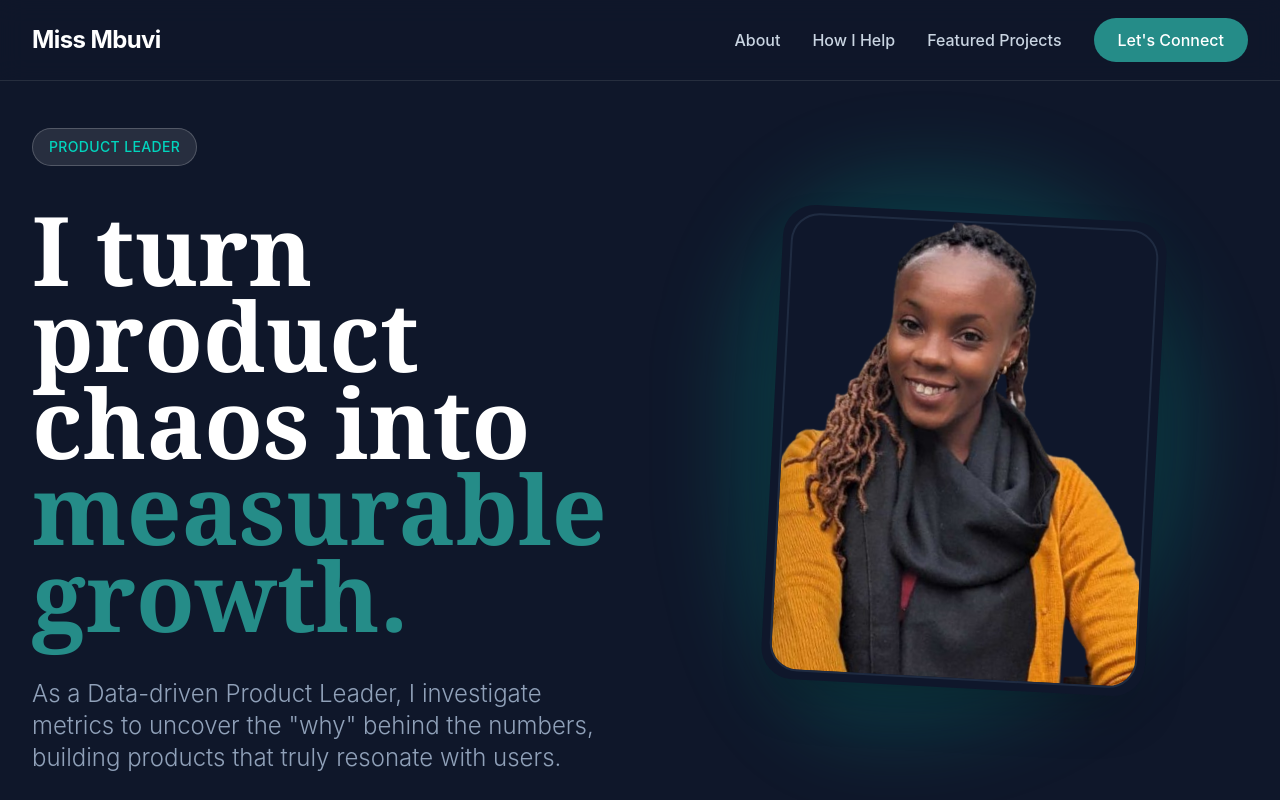
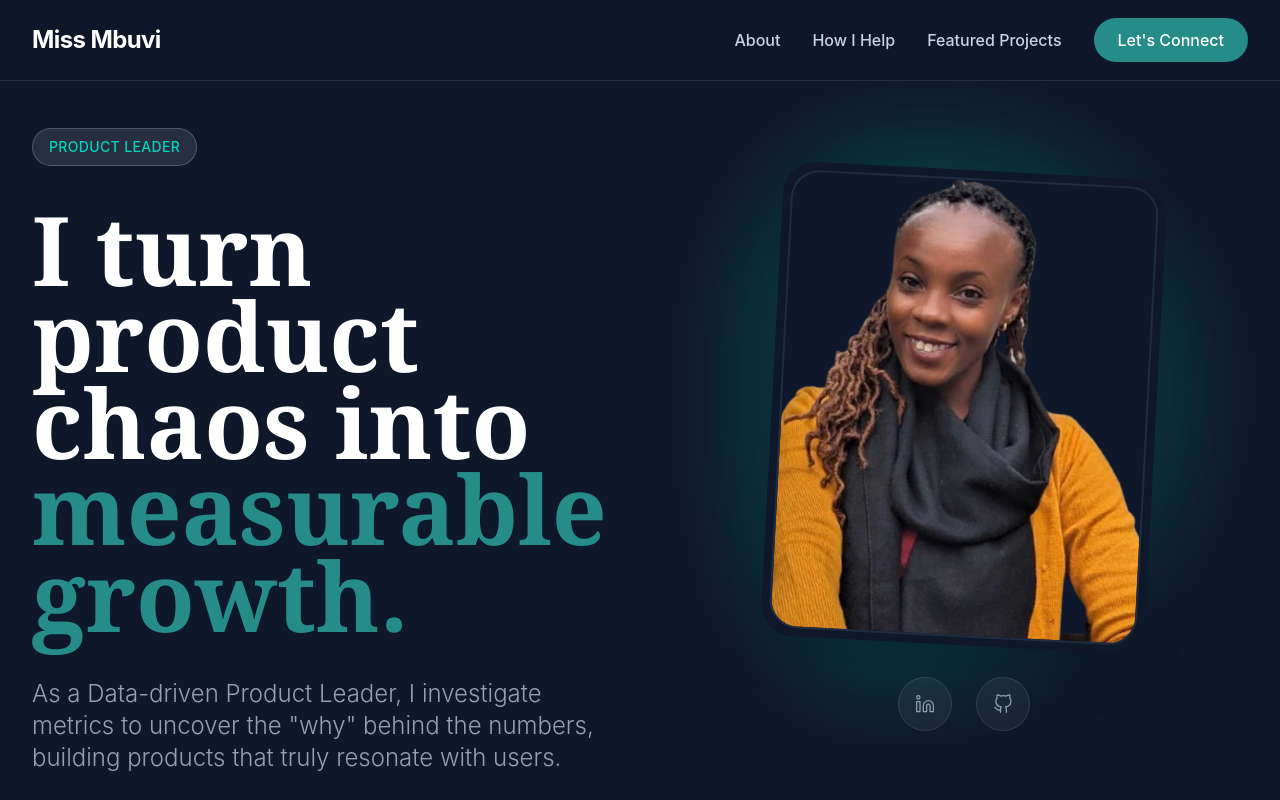
Before and after one commit to MaryMbuvi/Product-Portfolio-Website, a React (Vite) app: page / in a window 1280 px wide. Shown: the top 800 px of the page. Built offline with nearby package versions, Linux system fonts and the light colour scheme.

Commit message:
SM links

```diff
--- a/src/App.jsx
+++ b/src/App.jsx
@@ -1,4 +1,4 @@
-import React, { useState } from 'react';
+import React, { useState, useRef } from 'react';
 import profileimage from './assets/MMary.png';
 import BigData from './assets/BigData.png';
 import HealthApp from './assets/HealthApp.png';
@@ -40,6 +40,11 @@ export default function App() {
   const [submitting, setSubmitting] = useState(false);
   const [status, setStatus] = useState(null);
   const [currentIndex, setCurrentIndex] = useState(0);
+
+  // Refs to track swipe
+  const touchStartX = useRef(null);
+  const touchEndX = useRef(null);
+  const minSwipeDistance = 40;
 
   const handleSubmit = async (e) => {
     e.preventDefault();
@@ -96,17 +101,25 @@ export default function App() {
   const nextProject = () => setCurrentIndex((prev) => (prev + 1) % workCaseStudies.length);
   const prevProject = () => setCurrentIndex((prev) => (prev - 1 + workCaseStudies.length) % workCaseStudies.length);
 
+  // Swipe handlers
+  const handleTouchStart = (e) => {
+    touchStartX.current = e.touches[0].clientX;
+  };
+
+  const handleTouchEnd = (e) => {
+    const touchEndX = e.changedTouches[0].clientX;
+    const delta = touchEndX - touchStartX.current;
+
+    // Threshold to prevent accidental swipes
+    if (Math.abs(delta) > 50) {
+      if (delta > 0) prevProject();
+      else nextProject();
+    }
+  };
+
   return (
     <div className="min-h-screen bg-[#FDFDFC] text-[#0f172a] font-sans antialiased selection:bg-[#258c88] selection:text-white overflow-x-hidden">
       <style>{`
-        .mobile-scrollbar::-webkit-scrollbar { height: 6px; }
-        .mobile-scrollbar::-webkit-scrollbar-track { background: #f1f5f9; border-radius: 10px; }
-        .mobile-scrollbar::-webkit-scrollbar-thumb { background: #258c88; border-radius: 10px; }
-
-        @media (min-width: 768px) {
-          .mobile-scrollbar::-webkit-scrollbar { display: none; }
-        }
-
         html { scroll-behavior: smooth; }
       `}</style>
 
@@ -139,7 +152,8 @@ export default function App() {
             <h1 className="text-3xl md:text-6xl lg:text-8xl font-serif font-bold leading-[0.9]">I turn product chaos into <span className="text-[#258c88]">measurable growth.</span></h1>
             <p className="text-lg md:text-2xl text-slate-400 font-light">As a Data-driven Product Leader, I investigate metrics to uncover the "why" behind the numbers, building products that truly resonate with users.</p>
           </div>
-          <div className="relative order-1 md:order-2 flex justify-center mt-12 md:mt-0">
+          <div className="relative order-1 md:order-2 flex flex-col items-center mt-12 md:mt-0">
+            {/* Profile Card Wrapper */}
             <div className="relative group w-72 md:w-96">
               <div className="absolute -inset-x-10 -top-10 h-140 bg-teal-500/20 rounded-[40%_60%_70%_30%_/_40%_50%_60%_50%] blur-2xl"></div>
               <div className="relative p-2 bg-slate-900 rounded-[2rem] shadow-2xl rotate-3">
@@ -148,7 +162,26 @@ export default function App() {
                 </div>
               </div>
             </div>
-          </div>
+  {/* Social Links - Now outside the card wrapper for better click interaction */}
+  <div className="flex gap-6 mt-8 z-10">
+    <a
+      href="https://www.linkedin.com/in/mary-mbuvi-176882aa"
+      target="_blank"
+      rel="noreferrer"
+      className="p-4 rounded-full bg-white/5 border border-white/10 text-slate-400 hover:border-[#258c88] hover:text-[#258c88] transition-all"
+    >
+      <LinkedinIcon />
+    </a>
+    <a
+      href="https://github.com/MaryMbuvi"
+      target="_blank"
+      rel="noreferrer"
+      className="p-4 rounded-full bg-white/5 border border-white/10 text-slate-400 hover:border-[#258c88] hover:text-[#258c88] transition-all"
+    >
+      <GithubIcon />
+    </a>
+  </div>
+</div>
         </div>
       </section>
 
@@ -168,10 +201,20 @@ export default function App() {
       <section id="work" className="py-12 bg-slate-100">
         <div className="px-4 md:px-8 max-w-7xl mx-auto">
           <h3 className="text-3xl md:text-5xl font-serif font-bold mb-8">Featured Projects</h3>
-          <p className="md:hidden text-slate-500 italic mb-6">Swipe left to explore →</p>
+          <p className="md:hidden text-slate-500 italic mb-6">Swipe to explore more →</p>
 
-          {/* Main Card View */}
-          <div className="bg-white p-6 md:p-10 rounded-[2rem] border border-slate-200 shadow-lg">
+          {/* Main Card View with touch handlers */}
+         <div
+  onTouchStart={handleTouchStart}
+  onTouchMove={(e) => e.preventDefault()}
+  onTouchEnd={handleTouchEnd}
+  className="bg-white p-6 md:p-10 rounded-[2rem] border border-slate-200 shadow-lg touch-pan-y select-none"
+  style={{
+    touchAction: "pan-y",
+    WebkitUserSelect: "none",
+    WebkitTouchCallout: "none",
+  }}
+>
             <div className="flex flex-col md:flex-row gap-8">
                 <div className="md:w-1/3">
                     <div className="text-4xl font-serif font-bold text-slate-200 mb-4">0{currentIndex + 1}</div>
```
